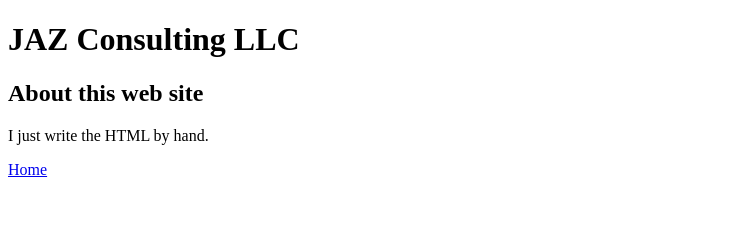
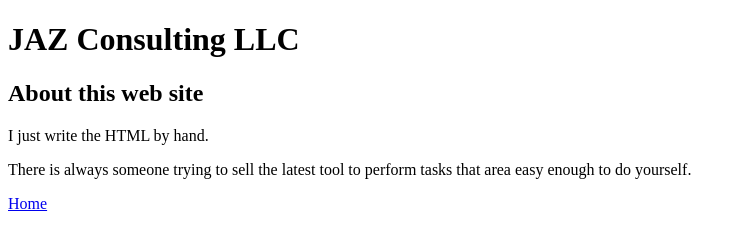
Before and after one commit to jmdwv/jazcon, a website: page src/AboutThis.html in a window 1280 px wide. Shown: the whole page, without its empty margins (0-746 px from the left). Drawn offline with Linux system fonts and the light colour scheme.

Commit message:
about update

```diff
--- a/src/AboutThis.html
+++ b/src/AboutThis.html
@@ -9,6 +9,7 @@
     <h1>JAZ Consulting LLC</h1>
     <h2>About this web site</h2>
     <p>I just write the HTML by hand.</p>
+    <p>There is always someone trying to sell the latest tool to perform tasks that area easy enough to do yourself.</p>
     <p><a href="index.html">Home</a></p>
 </body>
 </html>
```
